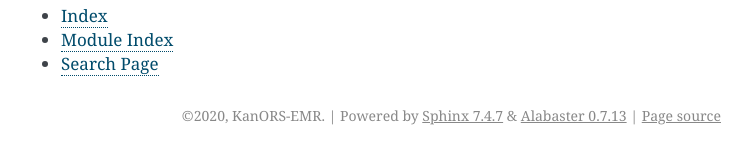
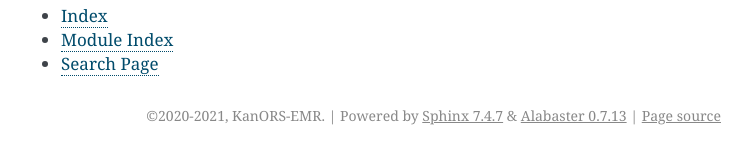
Before and after one commit to kanors-emr/Veda-documentation, a Sphinx documentation site: the page built from docs/source/index.rst, in a window 1280 px wide and 900 px high, scrolled down 1747 px. Shown: the part 745-897 px from the top of the window, without its empty margins (389-1141 px from the left). Built offline with Sphinx 7.4.7, drawn with Linux system fonts in a browser that asks for light colours; part of the change alters nothing that is shown.

```diff
--- a/docs/source/conf.py
+++ b/docs/source/conf.py
@@ -16,9 +16,12 @@
 
 
 # -- Project information -----------------------------------------------------
+from datetime import date
 
+# creating the date object of today's date
+current_year = date.today().year
 project = 'Veda 2.0'
-copyright = '2020, KanORS-EMR'
+copyright = '2020-{}, KanORS-EMR'.format(current_year)
 author = 'KanORS-EMR'
 
 # The full version, including alpha/beta/rc tags
```
